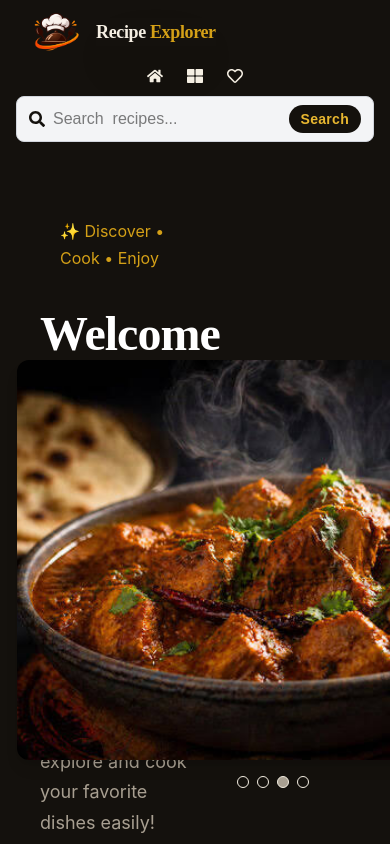
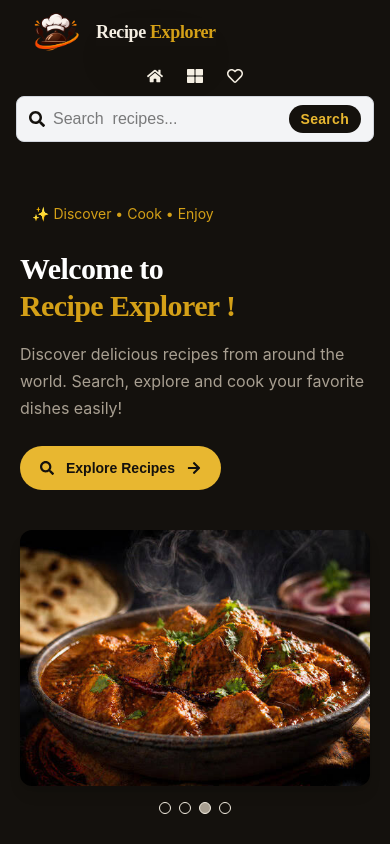
Before and after one commit to Havocsri/Food-Recipie-app, a React (Vite) app: page / in a window 390 px wide. Shown: the top 844 px of the page. Built offline with nearby package versions, Linux system fonts and the light colour scheme.

Commit message:
Add a responsive layout for heroSection

```diff
--- a/src/Components/HeroSection.jsx
+++ b/src/Components/HeroSection.jsx
@@ -1,3 +1,4 @@
+
 import { Link } from "react-router-dom";
 import { useState, useEffect } from "react";
 import food1 from "../assets/image-1.png";
@@ -29,45 +30,46 @@ const HeroSection = () => {
 
   return (
     <>
-      <section className="p-10 flex min-h-125 w-100% max-w-8xl items-center justify-between overflow-hidden py-14 bg-ink-900">
+      <section className="flex min-h-125 w-full max-w-8xl flex-col items-center justify-between gap-10 overflow-hidden bg-ink-900 px-5 py-10 sm:px-8 sm:py-12 md:flex-row md:gap-6 lg:px-10 lg:py-14">
+
         {/* Left side: welcome text and button */}
-        <div className="w-1/2">
+        <div className="w-full md:w-1/2">
+
           {/* Small tag under the header */}
-          <p className="inline-block rounded-full px-5 py-2 font-medium text-gold-500">
+          <p className="inline-block rounded-full px-3 py-2 text-sm font-medium text-gold-500 sm:px-5 sm:text-base">
             ✨ Discover • Cook • Enjoy
           </p>
 
           {/* Main heading of the homepage */}
-          <h1 className="mt-6 text-5xl font-bold leading-tight text-white">
+          <h1 className="mt-4 text-3xl font-bold leading-tight text-white sm:text-4xl lg:mt-6 lg:text-5xl">
             Welcome to <br />
             <span className="text-gold-500">Recipe Explorer !</span>
           </h1>
 
           {/* Short description about the app */}
-          <p className="mt-5 max-w-2xl text-lg leading-relaxed text-muted">
+          <p className="mt-4 max-w-2xl text-base leading-relaxed text-muted sm:mt-5 sm:text-lg">
             Discover delicious recipes from around the world. Search, explore and cook your
             favorite dishes easily!
           </p>
 
           {/* This button moves the user to the categories page */}
-          <button>
           <Link
             to="/categories"
-              className="mt-7 flex items-center gap-4 rounded-full bg-gold-400 px-6 py-3 font-semibold text-ink-900 transition duration-300 hover:scale-97 hover:bg-gold-500"
+            className="mt-6 inline-flex items-center gap-3 rounded-full bg-gold-400 px-5 py-3 text-sm font-semibold text-ink-900 transition duration-300 hover:scale-97 hover:bg-gold-500 sm:mt-7 sm:gap-4 sm:px-6 sm:text-base"
           >
             <FaSearch />
             Explore Recipes
             <FaArrowRight />
           </Link>
-          </button>
         </div>
 
         {/* Right side: image slider area */}
-        <div className="flex w-1/2 flex-col items-center justify-center">
+        <div className="flex w-full flex-col items-center justify-center md:w-1/2">
+
           <img
             src={foodImages[currentImage]}
             alt="Delicious Food"
-            className="w-200 h-100 max-w-lg object-cover rounded-xl shadow-lg transition duration-500 hover:scale-99"
+            className="h-64 w-full max-w-lg rounded-xl object-cover shadow-lg transition duration-500 hover:scale-99 sm:h-80 lg:h-100"
           />
 
           {/* These dots let the user select a different food image */}
@@ -77,7 +79,8 @@ const HeroSection = () => {
                 key={index}
                 type="button"
                 onClick={() => setCurrentImage(index)}
-                className={`h-3 w-3 rounded-full border border-cream ${currentImage == index ? "bg-muted" : "bg-transparent"
+                className={`h-3 w-3 rounded-full border border-cream ${
+                  currentImage == index ? "bg-muted" : "bg-transparent"
                 }`}
               />
             ))}
```
Lines whose indentation alone changed are shown as unchanged.
